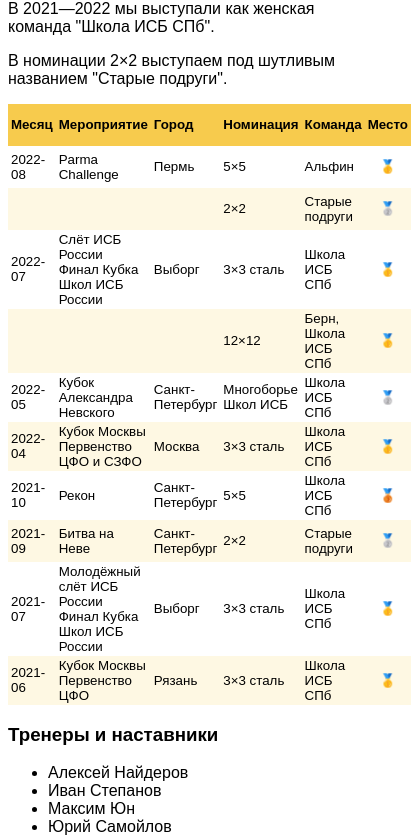
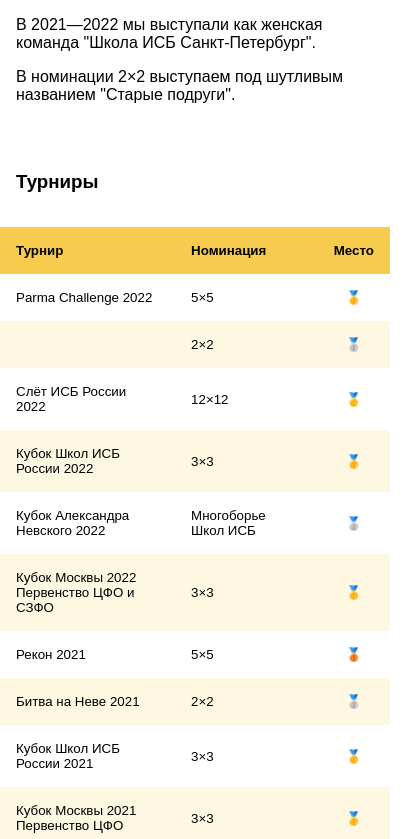
Before and after one commit to elushnikova/alphyn, a website: page index.html in a window 390 px wide. Shown: the part 117-956 px from the top of the page, 411 px wide, since content can reach past the window. Drawn offline with Linux system fonts and the light colour scheme.

Commit message:
feat: Adapt page to small screens

```diff
--- a/index.html
+++ b/index.html
@@ -10,107 +10,116 @@
 
 <body>
   <header>
-    <h1>Альфин &middot; женская команда <abbr title="исторический средневековый бой">ИСБ</abbr></h1>
-    <p>В 2021—2022 мы выступали как женская команда "Школа ИСБ СПб".</p>
+    <h1>
+      Альфин
+      <br>
+      <small>
+        женская команда <abbr title="исторический средневековый бой">ИСБ</abbr>
+      </small>
+    </h1>
+    <p>В 2021—2022 мы выступали как женская команда "Школа ИСБ Санкт-Петербург".</p>
     <p>В номинации 2&times;2 выступаем под шутливым названием "Старые подруги".</p>
   </header>
 
-  <div>
+  <main>
     <table>
+      <caption>
+        <h3>Турниры</h3>
+      </caption>
       <thead>
         <tr>
-          <th>Месяц</th>
-          <th>Мероприятие</th>
-          <th>Город</th>
-          <th>Номинация</th>
-          <th>Команда</th>
-          <th>Место</th>
+          <th class="month">Месяц</th>
+          <th class="tournament">Турнир</th>
+          <th class="location">Город</th>
+          <th class="category">Номинация</th>
+          <th class="team">Команда</th>
+          <th class="place">Место</th>
         </tr>
       </thead>
       <tbody>
         <tr>
-          <td>2022-08</td>
-          <td>Parma Challenge</td>
-          <td>Пермь</td>
-          <td>5&times;5</td>
-          <td>Альфин</td>
-          <td><span title="1 место">🥇</span></td>
+          <td class="month">2022-08</td>
+          <td class="tournament">Parma Challenge 2022</td>
+          <td class="location">Пермь</td>
+          <td class="category">5&times;5</td>
+          <td class="team">Альфин</td>
+          <td class="place"><span title="1 место">🥇</span></td>
         </tr>
         <tr>
-          <td></td>
-          <td></td>
-          <td></td>
-          <td>2&times;2</td>
-          <td>Старые подруги</td>
-          <td><span title="2 место">🥈</span></td>
+          <td class="month"></td>
+          <td class="tournament"></td>
+          <td class="location"></td>
+          <td class="category">2&times;2</td>
+          <td class="team">Старые подруги</td>
+          <td class="place"><span title="2 место">🥈</span></td>
         </tr>
         <tr>
-          <td>2022-07</td>
-          <td>Слёт ИСБ России<br>Финал Кубка Школ ИСБ России</td>
-          <td>Выборг</td>
-          <td>3&times;3 сталь</td>
-          <td>Школа ИСБ СПб</td>
-          <td><span title="1 место">🥇</span></td>
+          <td class="month">2022-07</td>
+          <td class="tournament">Слёт ИСБ России 2022</td>
+          <td class="location">Выборг</td>
+          <td class="category">12&times;12</td>
+          <td class="team">Берн, <br>Школа ИСБ СПб</td>
+          <td class="place"><span title="1 место">🥇</span></td>
         </tr>
         <tr>
-          <td></td>
-          <td></td>
-          <td></td>
-          <td>12&times;12</td>
-          <td>Берн, <br>Школа ИСБ СПб</td>
-          <td><span title="1 место">🥇</span></td>
+          <td class="month"></td>
+          <td class="tournament">Кубок Школ ИСБ России 2022</td>
+          <td class="location"></td>
+          <td class="category">3&times;3</td>
+          <td class="team">Школа ИСБ СПб</td>
+          <td class="place"><span title="1 место">🥇</span></td>
         </tr>
         <tr>
-          <td>2022-05</td>
-          <td>Кубок Александра Невского</td>
-          <td>Санкт-Петербург</td>
-          <td>Многоборье Школ ИСБ</td>
-          <td>Школа ИСБ СПб</td>
-          <td><span title="2 место">🥈</span></td>
+          <td class="month">2022-05</td>
+          <td class="tournament">Кубок Александра Невского 2022</td>
+          <td class="location">Санкт-Петербург</td>
+          <td class="category">Многоборье Школ ИСБ</td>
+          <td class="team">Школа ИСБ СПб</td>
+          <td class="place"><span title="2 место">🥈</span></td>
         </tr>
         <tr>
-          <td>2022-04</td>
-          <td>Кубок Москвы<br>Первенство ЦФО и СЗФО</td>
-          <td>Москва</td>
-          <td>3&times;3 сталь</td>
-          <td>Школа ИСБ СПб</td>
-          <td><span title="1 место">🥇</span></td>
+          <td class="month">2022-04</td>
+          <td class="tournament">Кубок Москвы 2022<br>Первенство ЦФО и СЗФО</td>
+          <td class="location">Москва</td>
+          <td class="category">3&times;3</td>
+          <td class="team">Школа ИСБ СПб</td>
+          <td class="place"><span title="1 место">🥇</span></td>
         </tr>
         <tr>
-          <td>2021-10</td>
-          <td>Рекон</td>
-          <td>Санкт-Петербург</td>
-          <td>5&times;5</td>
-          <td>Школа ИСБ СПб</td>
-          <td><span title="3 место">🥉</span></td>
+          <td class="month">2021-10</td>
+          <td class="tournament">Рекон 2021</td>
+          <td class="location">Санкт-Петербург</td>
+          <td class="category">5&times;5</td>
+          <td class="team">Школа ИСБ СПб</td>
+          <td class="place"><span title="3 место">🥉</span></td>
         </tr>
         <tr>
-          <td>2021-09</td>
-          <td>Битва на Неве</td>
-          <td>Санкт-Петербург</td>
-          <td>2&times;2</td>
-          <td>Старые подруги</td>
-          <td><span title="2 место">🥈</span></td>
+          <td class="month">2021-09</td>
+          <td class="tournament">Битва на Неве 2021</td>
+          <td class="location">Санкт-Петербург</td>
+          <td class="category">2&times;2</td>
+          <td class="team">Старые подруги</td>
+          <td class="place"><span title="2 место">🥈</span></td>
         </tr>
         <tr>
-          <td>2021-07</td>
-          <td>Молодёжный слёт ИСБ России<br>Финал Кубка Школ ИСБ России</td>
-          <td>Выборг</td>
-          <td>3&times;3 сталь</td>
-          <td>Школа ИСБ СПб</td>
-          <td><span title="1 место">🥇</span></td>
+          <td class="month">2021-07</td>
+          <td class="tournament">Кубок Школ ИСБ России 2021</td>
+          <td class="location">Выборг</td>
+          <td class="category">3&times;3</td>
+          <td class="team">Школа ИСБ СПб</td>
+          <td class="place"><span title="1 место">🥇</span></td>
         </tr>
         <tr>
-          <td>2021-06</td>
-          <td>Кубок Москвы<br>Первенство ЦФО</td>
-          <td>Рязань</td>
-          <td>3&times;3 сталь</td>
-          <td>Школа ИСБ СПб</td>
-          <td><span title="1 место">🥇</span></td>
+          <td class="month">2021-06</td>
+          <td class="tournament">Кубок Москвы 2021<br>Первенство ЦФО</td>
+          <td class="location">Рязань</td>
+          <td class="category">3&times;3</td>
+          <td class="team">Школа ИСБ СПб</td>
+          <td class="place"><span title="1 место">🥇</span></td>
         </tr>
       </tbody>
     </table>
-  </div>
+  </main>
 
   <footer>
     <h3>Тренеры и наставники</h3>
--- a/style.css
+++ b/style.css
@@ -1,29 +1,50 @@
 body {
   font-family: 'Arial', sans-serif;
+  margin: 0;
+}
+
+header,
+footer,
+caption,
+table,
+th,
+td {
+  padding: 1rem;
+}
+
+h1 > small {
+  font-size: 1.2rem;
+}
+
+ul {
+  padding: 0;
+  list-style-position: inside;
+}
+
+footer {
+  padding-bottom: 3rem;
 }
 
 table {
   border-collapse: collapse;
 }
 
-tr {
-  height: 42px;
+caption,
+th {
+  text-align: left;
 }
 
 th,
 td {
   font-size: 10pt;
-  text-align: left;
   vertical-align: middle;
   white-space: normal;
   overflow: hidden;
   word-wrap: break-word;
-  padding: 2px 3px 2px 3px;
   color: #000000;
 }
 
-th:last-child,
-td:last-child {
+.place {
   text-align: center;
 }
 
@@ -40,3 +61,29 @@
 tbody > tr:nth-child(even) {
   background-color: #fef8e3;
 }
+
+@media screen {
+  .month,
+  .team,
+  .location {
+    display: none;
+  }
+}
+
+@media screen and (min-width: 480px) {
+  .team {
+    display: table-cell;
+  }
+}
+
+@media screen and (min-width: 576px) {
+  .location {
+    display: table-cell;
+  }
+}
+
+@media screen and (min-width: 768px) {
+  .month {
+    display: table-cell;
+  }
+}
```
